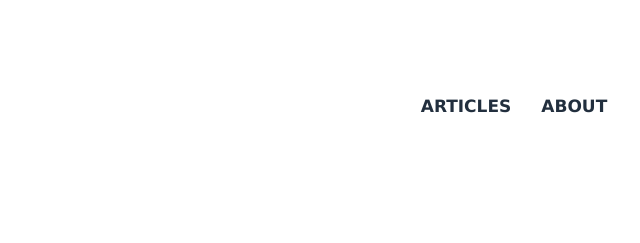
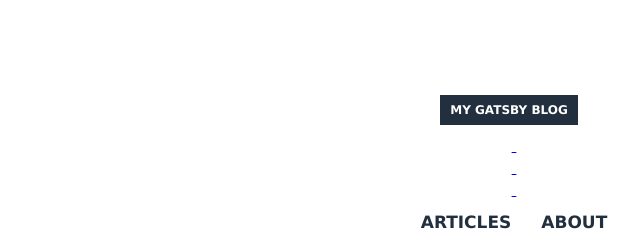
Before and after one commit to eduardnow/gatsby-website-demo, a Gatsby site: page / in a window 1280 px wide. Shown: the top 243 px of the page, without its empty margins (126-766 px from the left). Built offline with nearby package versions, Linux system fonts and the light colour scheme; Gatsby itself is replaced by a stand-in of ours.

Commit message:
Add header links and social buttons

```diff
--- a/src/components/header.js
+++ b/src/components/header.js
@@ -14,9 +14,43 @@ const HomeButton = props => (
   </Link>
 )
 
+// SocialButton component
+const SocialButton = (props) => {
+
+  let style = '';
+  let url = '';
+
+  if (props.site === 'twitter') {
+    style = styles.buttonTwitter;
+    url = "https://twitter.com/" + props.username;
+  }
+  else if (props.site === 'linkedin') {
+    style = styles.buttonLinkedin;
+    url = "https://www.linkedin.com/in/" + props.username;
+  }
+  else if (props.site === 'github') {
+    style = styles.buttonGithub;
+    url = "https://www.github.com/" + props.username;
+  }
+
+  return (
+    <a href={url} target="_blank" rel="noopener noreferrer">
+      <div className={style}>{props.children}&nbsp;</div>
+    </a>
+  )
+
+}
+
 export default () => (
 
   <header className={styles.container}>
+
+    <div className={styles.row}>
+      <HomeButton to='/' text='My Gatsby blog' />
+      <SocialButton site="github" username="evangeloper"></SocialButton>
+      <SocialButton site="linkedin" username="evangeloper"></SocialButton>
+      <SocialButton site="twitter" username="evangeloper"></SocialButton>
+    </div>
 
     <div className={styles.row}>
       <HeaderLink to='/' text='ARTICLES' />
```
